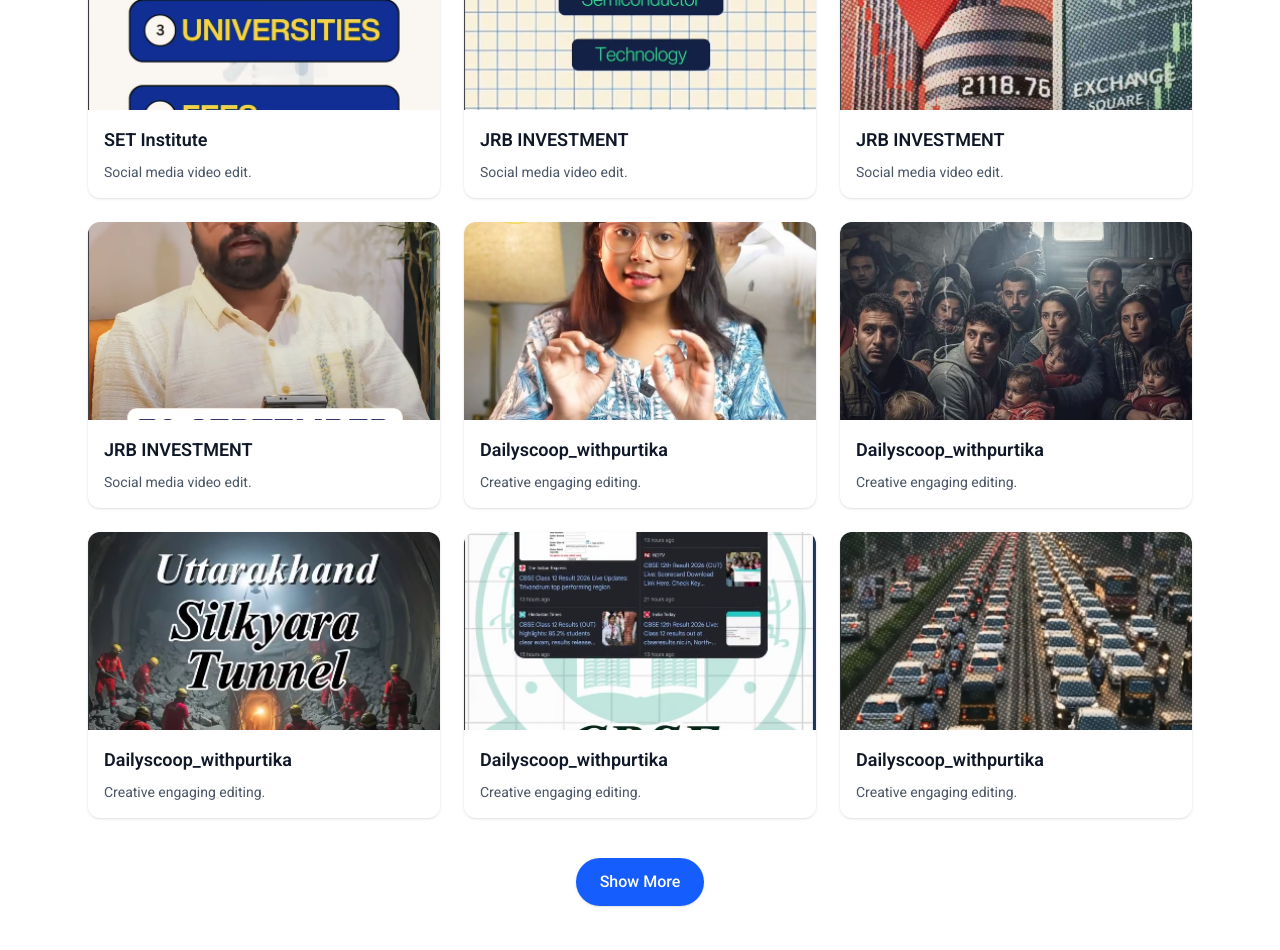
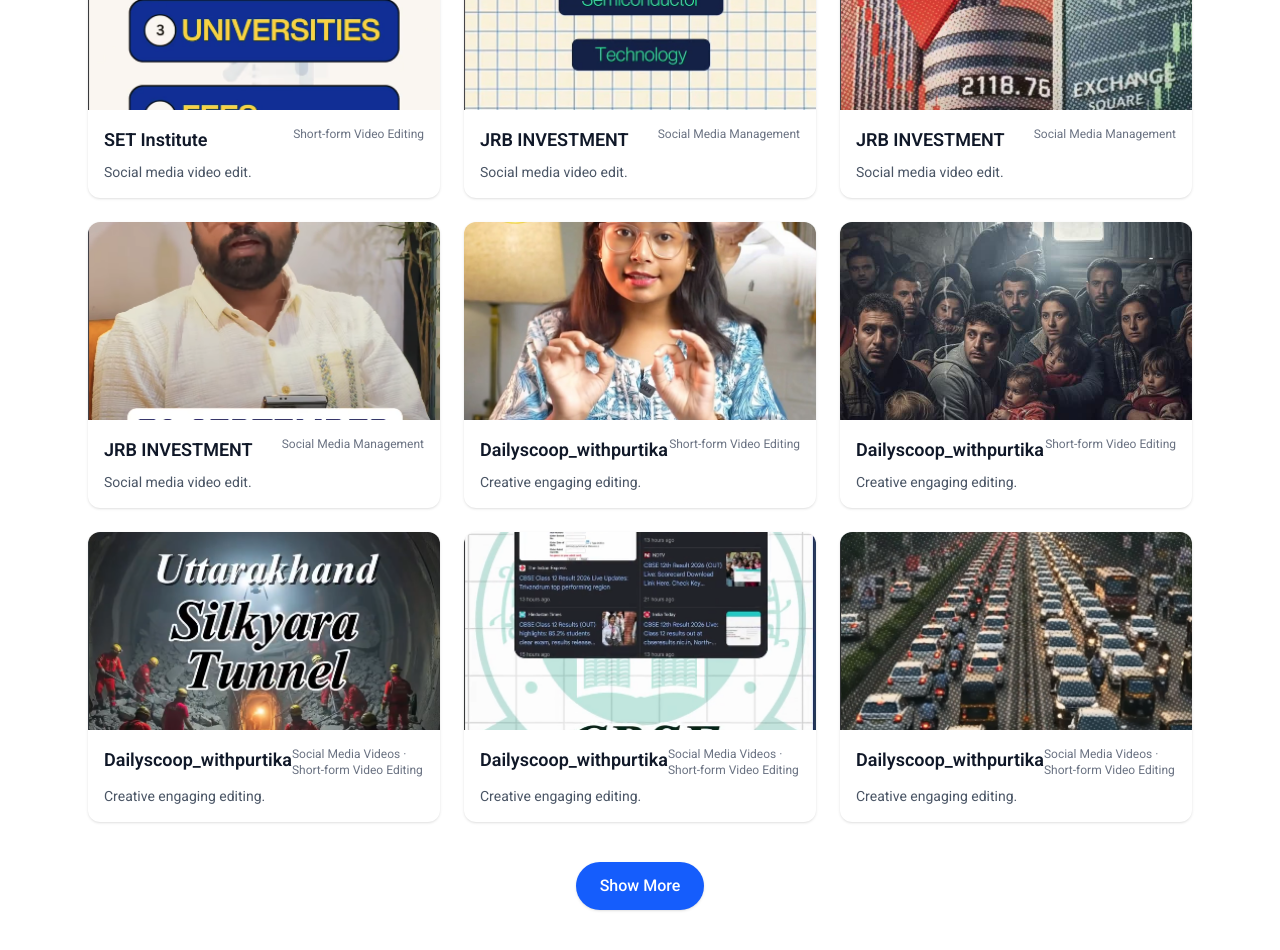
Before and after one commit to digiplix-media/DIGIPLIX.IN, a React (Vite) app: page / in a window 1280 px wide. Shown: the part 4200-5150 px from the top of the page. Built offline with nearby package versions, Linux system fonts and the light colour scheme.

Commit message:
Update Work component to show category instead of year
Commented out the year display and added category display logic.

```diff
--- a/src/components/Work.jsx
+++ b/src/components/Work.jsx
@@ -211,7 +211,10 @@ export default function Work() {
               <div className="p-4">
                 <div className="flex items-start justify-between">
                   <h3 className="text-lg font-semibold text-gray-900">{p.title}</h3>
-                  <span className="text-xs text-gray-500">{p.year}</span>
+                  {/* <span className="text-xs text-gray-500">{p.year}</span> */}
+                   <span className="text-xs text-gray-500">
+                      {Array.isArray(p.category) ? p.category.join(" · ") : p.category}
+                     </span>
                 </div>
                 <p className="mt-2 text-sm text-gray-600 line-clamp-2">{p.description}</p>
               </div>
```
